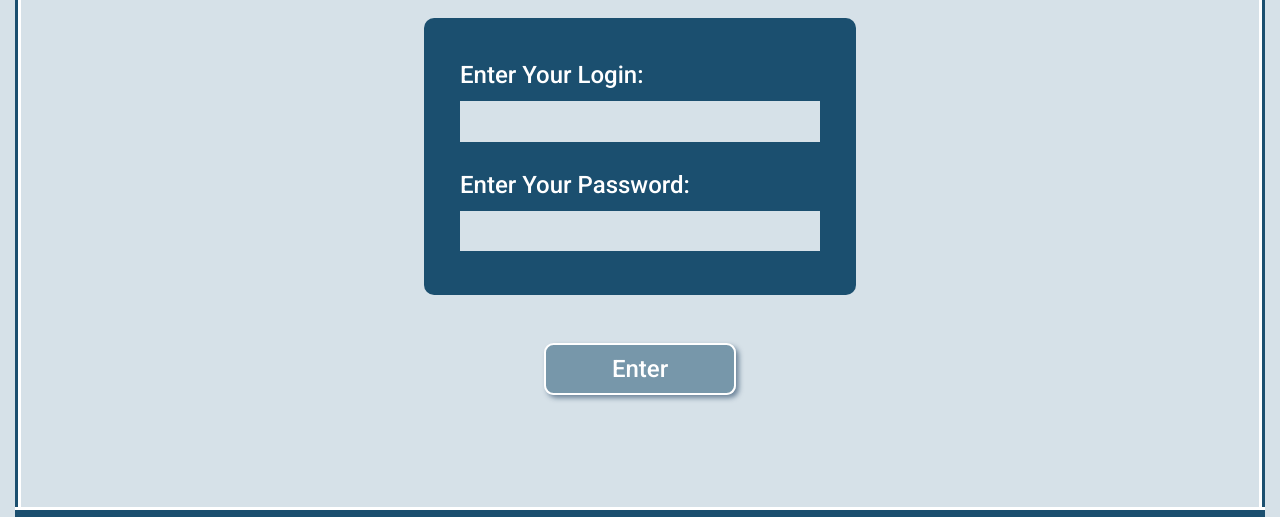
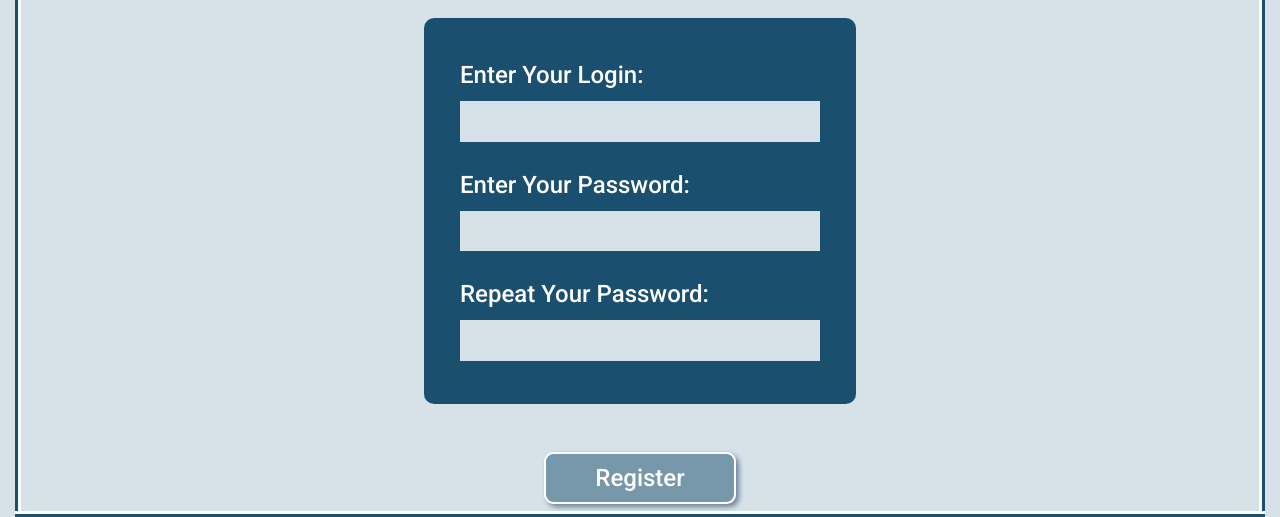
Before and after one commit to Alexej-Ilyutik/datamola-course, a plain HTML site: page Twitter/ui/registration.html in a window 1280 px wide. Shown: the part 205-722 px from the top of the page. Drawn offline with Linux system fonts and the light colour scheme.

Commit message:
feat: add form registration

```diff
--- a/Twitter/ui/registration.html
+++ b/Twitter/ui/registration.html
@@ -56,8 +56,19 @@
                   name="password_value"
                 />
               </div>
+              <div class="form__password">
+                <label class="form__label" for="repassword_id"
+                  >Repeat Your Password:</label
+                >
+                <input
+                  class="form__text"
+                  type="password"
+                  id="repassword_id"
+                  name="repassword_value"
+                />
+              </div>
             </div>
-            <button class="form__button btn">Enter</button>
+            <button class="form__button btn">Register</button>
           </form>
         </div>
         <div class="message__line"></div>
```
